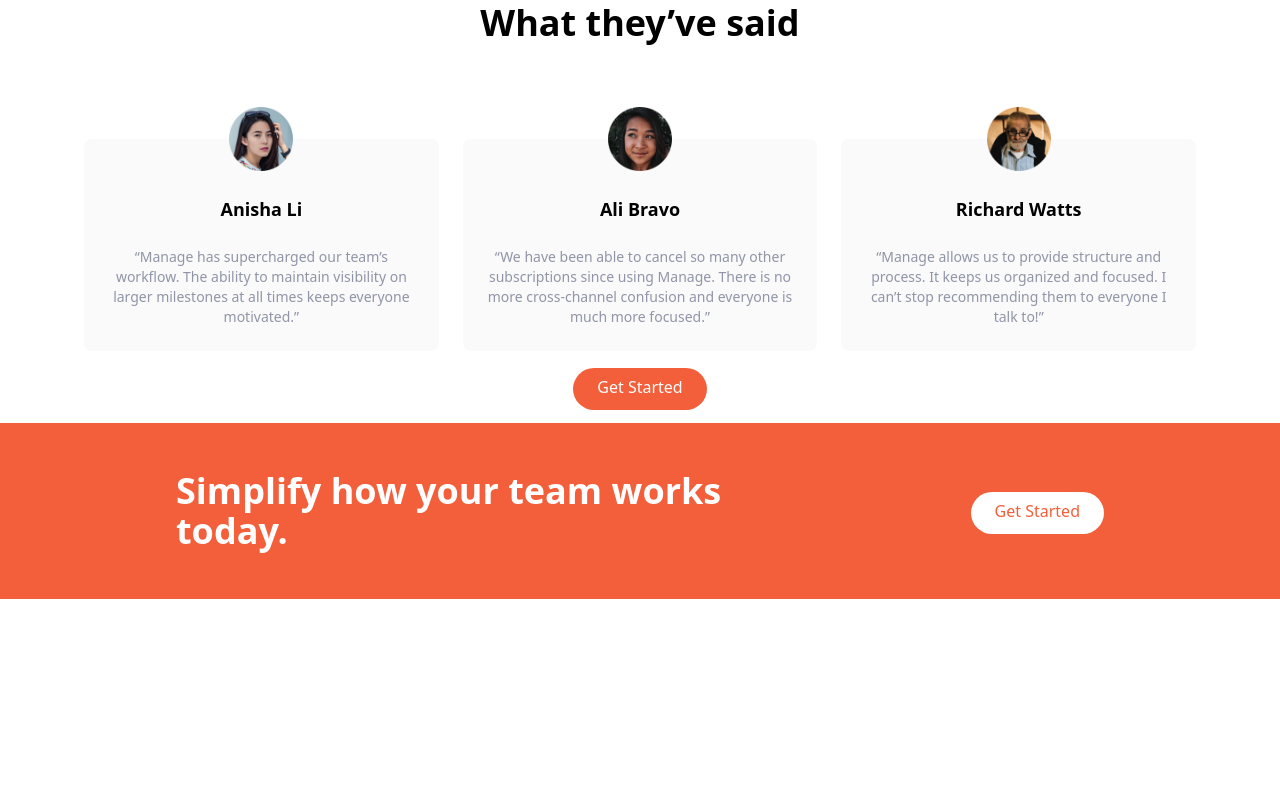
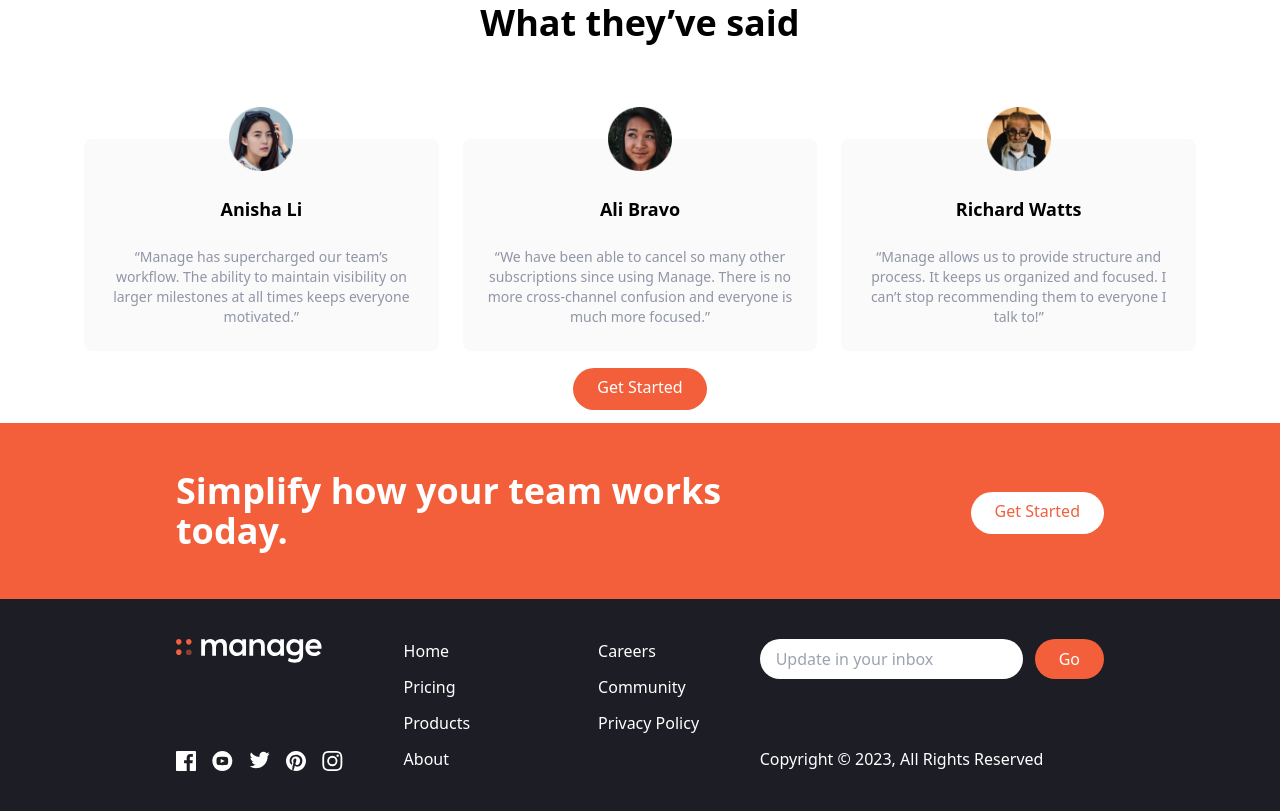
Before and after one commit to iamthanuj/Manager-Page-with-tailwind, a website: page index.html in a window 1280 px wide. Shown: the part 1265-2076 px from the top of the page. Before the commit the page ends 1864 px from the top, so only its background shows below. Drawn offline with Linux system fonts and the light colour scheme.

Commit message:
Footer added

```diff
--- a/index.html
+++ b/index.html
@@ -244,11 +244,93 @@
         <div>
           <a
             href="#"
-            class="bg-white text-brightRed p-3 px-6 pt-2 rounded-full hover:bg-gray-200 "
+            class="bg-white text-brightRed p-3 px-6 pt-2 rounded-full hover:bg-gray-200"
             >Get Started</a
           >
         </div>
       </div>
     </section>
+
+    <footer class="bg-veryDarkBlue">
+      <!-- flex-container -->
+      <div
+        class="container flex flex-col-reverse justify-between px-6 py-10 mx-auto space-y-8 md:flex-row md:space-y-0"
+      >
+        <!-- logo and social container -->
+        <div
+          class="flex flex-col-reverse items-center justify-between space-y-12 md:flex-col md:space-y-0 md:items-start"
+        >
+
+          <div class="mx-auto my-6 text-center text-white md:hidden">
+            Copyright &copy; 2023, All Rights Reserved
+          </div>
+
+          <!-- logo -->
+          <div>
+            <img src="images/logo-white.svg" alt="" />
+          </div>
+
+          <!-- social link container -->
+          <div class="flex justify-center space-x-4">
+
+             <!-- link-1 -->
+             <a href="#">
+              <img src="images/icon-facebook.svg" alt="" />
+            </a>
+
+
+            <!-- link-1 -->
+            <a href="#">
+              <img src="images/icon-youtube.svg" alt="" />
+            </a>
+
+            <!-- link-1 -->
+            <a href="#">
+              <img src="images/icon-twitter.svg" alt="" />
+            </a>
+
+            <!-- link-1 -->
+            <a href="#">
+              <img src="images/icon-pinterest.svg" alt="" />
+            </a>
+
+             <!-- link-1 -->
+             <a href="#">
+              <img src="images/icon-instagram.svg" alt="" />
+            </a>
+          </div>
+        </div>
+
+        <!-- list-container -->
+        <div class="flex justify-around space-x-32">
+          <div class="flex flex-col space-y-3 text-white">
+            <a href="#" class="hover:text-brightRed ">Home</a>
+            <a href="#" class="hover:text-brightRed ">Pricing</a>
+            <a href="#" class="hover:text-brightRed ">Products</a>
+            <a href="#" class="hover:text-brightRed ">About</a>
+          </div>
+          <div class="flex flex-col space-y-3 text-white">
+            <a href="#" class="hover:text-brightRed ">Careers</a>
+            <a href="#" class="hover:text-brightRed ">Community</a>
+            <a href="#" class="hover:text-brightRed ">Privacy Policy</a>
+          </div>
+        </div>
+
+        <!-- input-Container -->
+        <div class="flex flex-col justify-between">
+          <form action="">
+            <div class="flex space-x-3">
+              <input type="text" class="flex-1 px-4 rounded-full focus:outline-none" placeholder="Update in your inbox">
+              <button class="px-6 py-2 text-white rounded-full bg-brightRed hover:bg-brightRedLight focus:outline-none">
+                Go
+              </button>
+            </div>
+          </form>
+          <div class="hidden text-white md:block ">
+            Copyright &copy; 2023, All Rights Reserved
+          </div>
+        </div>
+      </div>
+    </footer>
   </body>
 </html>
```
Also changed, not shown: css/main.css, images/logo-white.svg (added).
